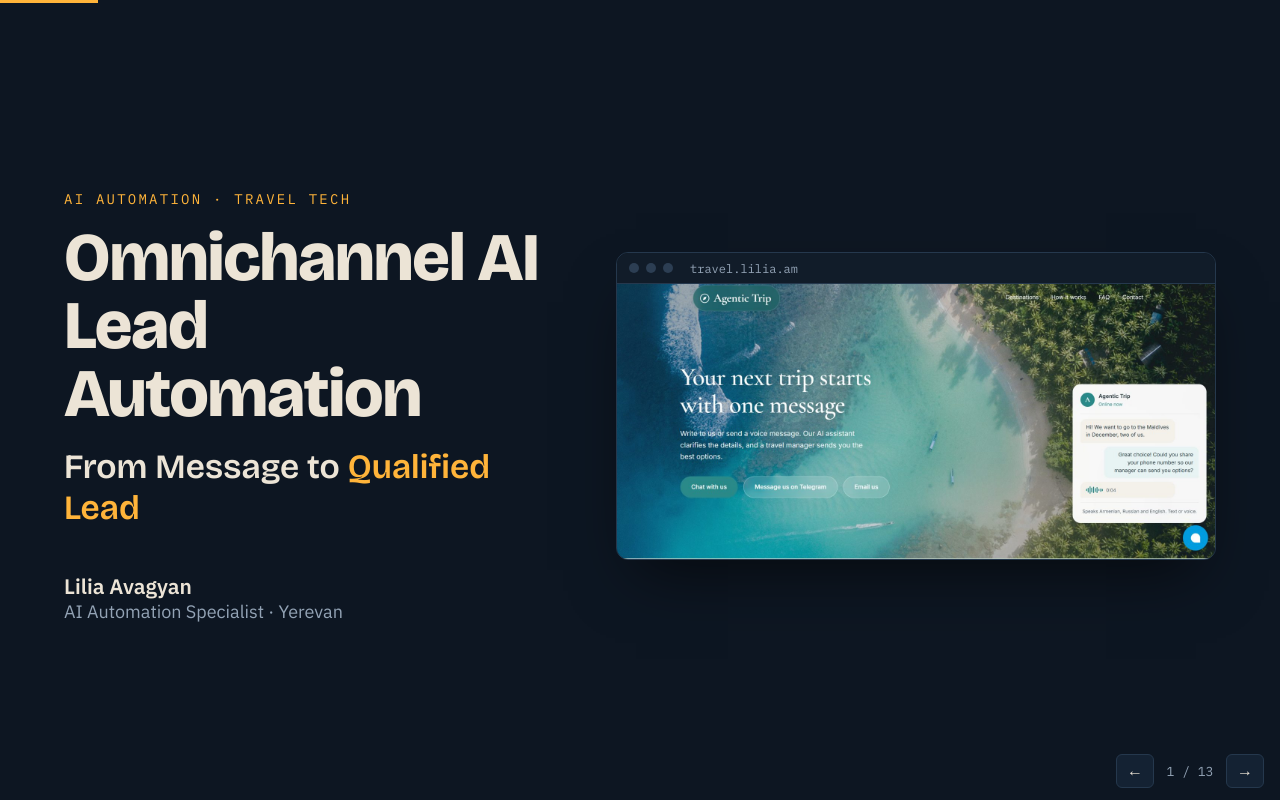
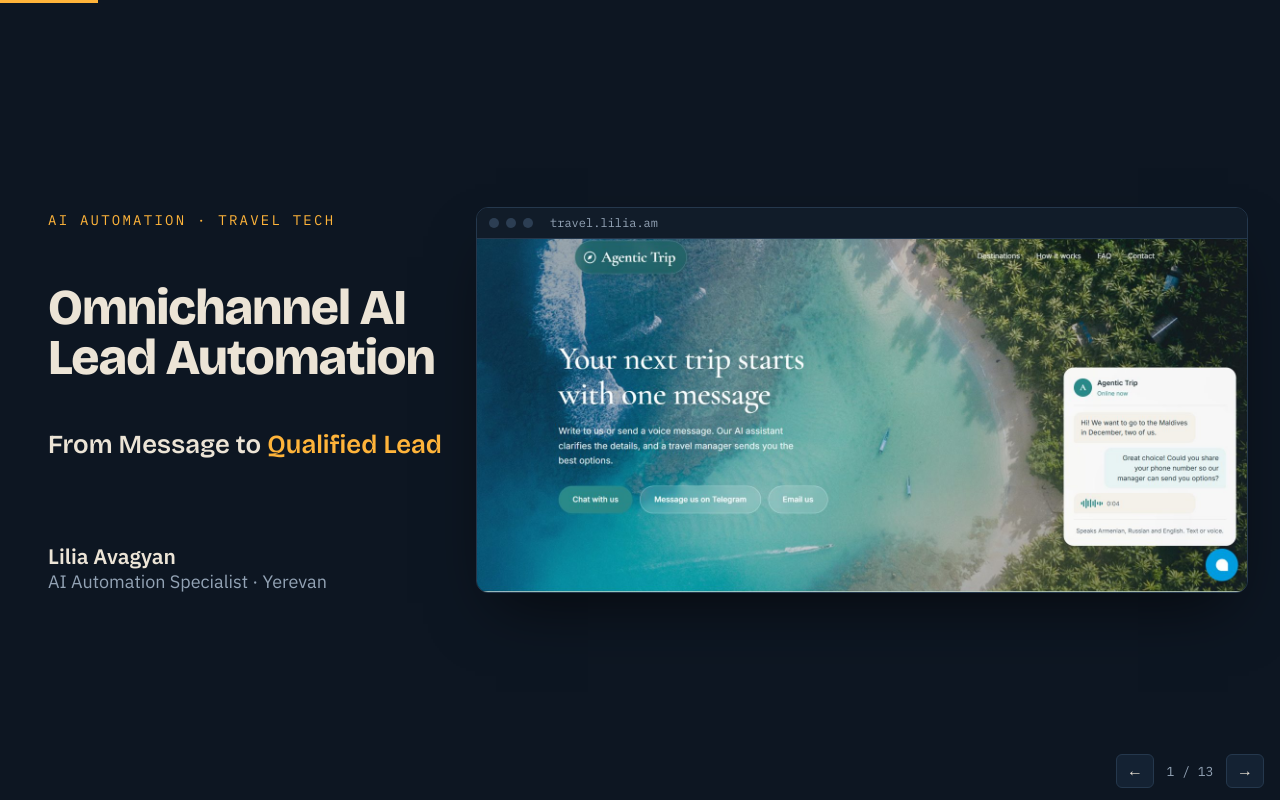
Before and after one commit to Lilli-Ai/omnichannel-ai-presentation, a plain HTML site: page index.html in a window 1280 px wide. Drawn offline with nearby package versions, Linux system fonts and the light colour scheme.

Commit message:
Add files via upload

```diff
--- a/index.html
+++ b/index.html
@@ -101,13 +101,15 @@ h2{font-size:44px;line-height:1.08;margin-top:10px}
 <div class="progress" id="progress"></div>
 <div class="viewport"><div class="stage" id="stage">
 
-<section class="slide" id="intro">
-  <div style="display:grid;grid-template-columns:1fr 600px;gap:48px;align-items:center;flex:1;min-height:0">
-    <div class="title" style="margin:0">
-      <div class="kicker">AI automation · travel tech</div>
-      <h1 style="margin-top:16px;font-size:68px">Omnichannel AI<br>Lead Automation</h1>
-      <div class="sub">From Message to <em>Qualified Lead</em></div>
-      <div class="by"><b>Lilia Avagyan</b>AI Automation Specialist · Yerevan</div>
+<section class="slide" id="intro" style="padding:0 32px 0 48px;justify-content:center">
+  <div style="display:grid;grid-template-columns:400px 1fr;gap:28px;align-items:stretch">
+    <div style="display:flex;flex-direction:column;justify-content:space-between;padding-top:4px">
+      <div>
+        <div class="kicker">AI automation · travel tech</div>
+        <h1 style="margin-top:54px;font-size:50px">Omnichannel AI<br>Lead Automation</h1>
+        <div class="title" style="margin:0"><div class="sub" style="font-size:26px;margin-top:46px">From Message to <em>Qualified Lead</em></div></div>
+      </div>
+      <div class="title" style="margin:0"><div class="by" style="margin-top:0"><b>Lilia Avagyan</b>AI Automation Specialist · Yerevan</div></div>
     </div>
     <div class="win"><div class="bar"><i></i><i></i><i></i><span>travel.lilia.am</span></div><img src="img/site-hero.jpg" alt="Agentic Trip website with a chat widget"></div>
   </div>
```
